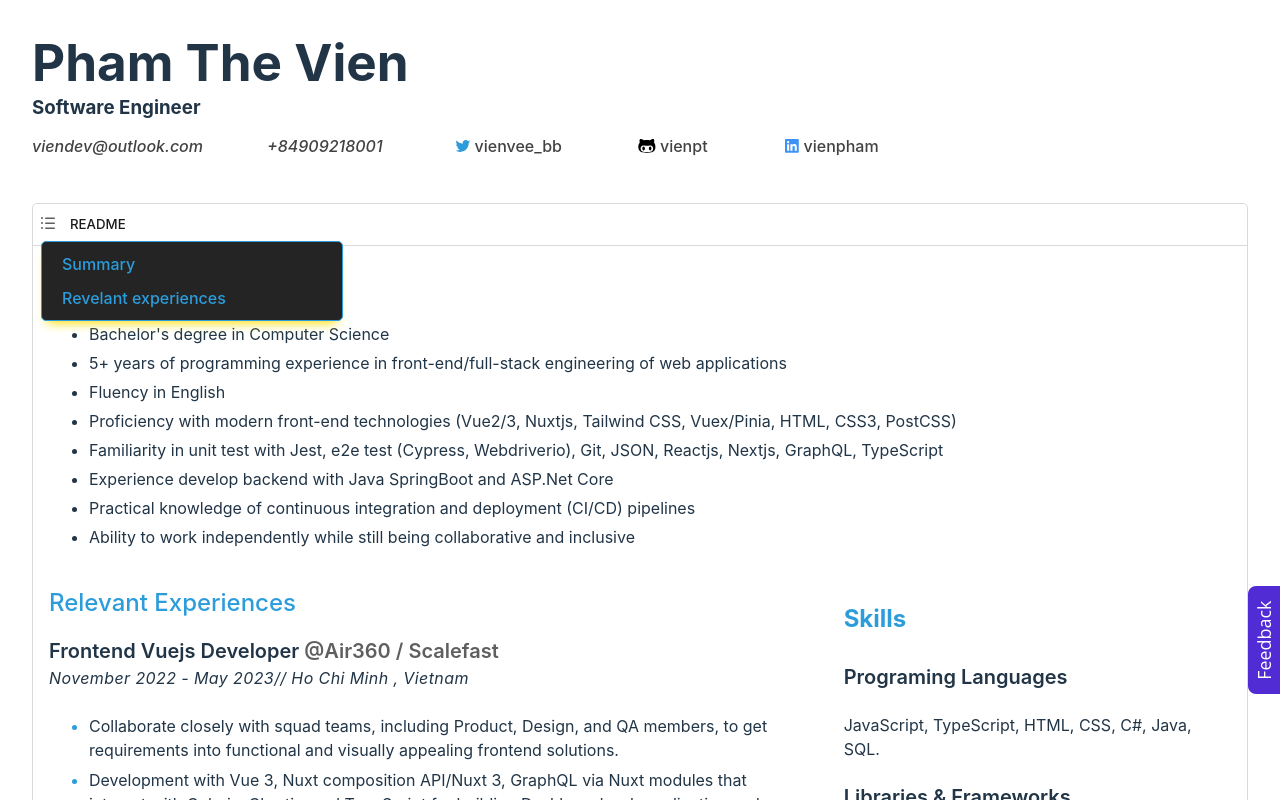
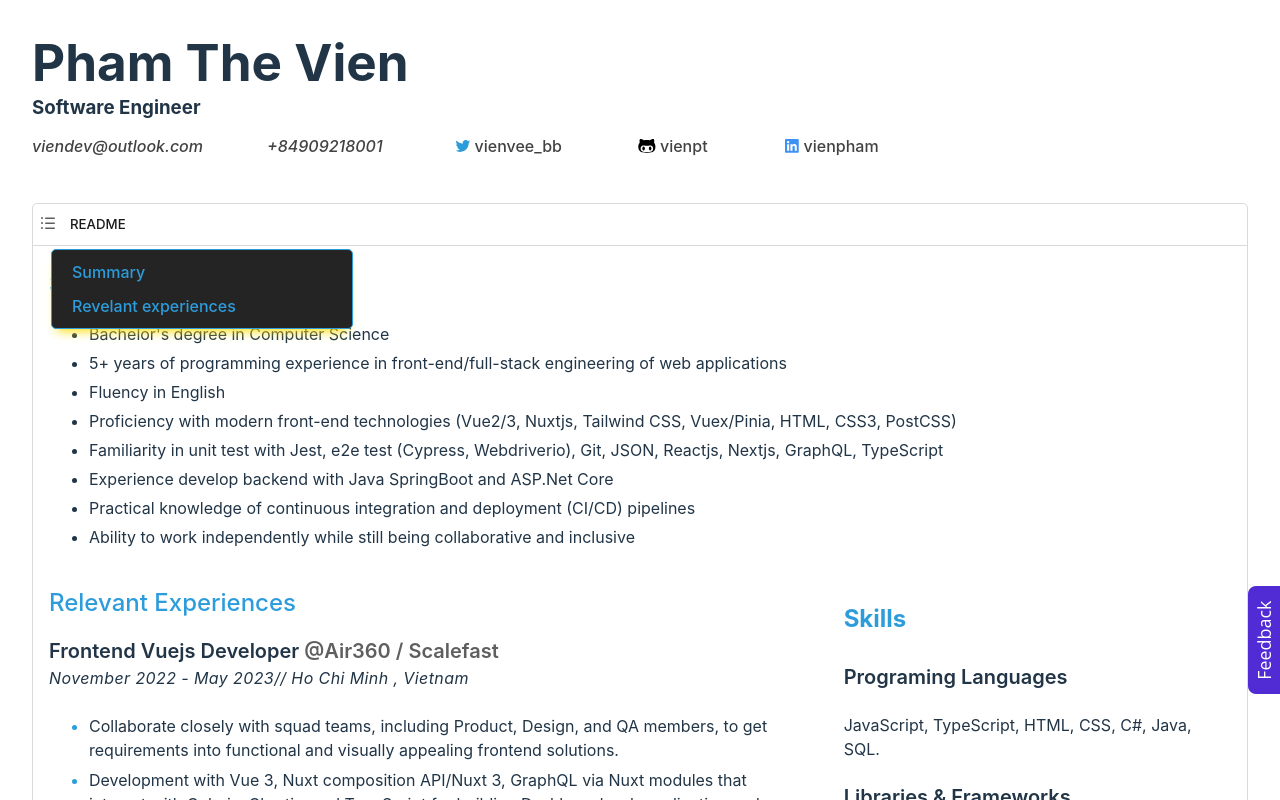
Before and after one commit to vienpt/vienpham-cv, a React (Vite) app: page / in a window 1280 px wide. Both pictures are taken after a click on the button 48 px from the left and 224 px from the top of the page. Shown: the top 800 px of the page. Built offline with nearby package versions, Linux system fonts and the light colour scheme.

Commit message:
fix: update css readme nav

```diff
--- a/components/Nav.tsx
+++ b/components/Nav.tsx
@@ -15,7 +15,9 @@ export default function Nav({ onShowNav }: NavProps) {
       padding: '10px',
       border: '1px solid var(--blue-color)',
       borderRadius: '5px',
-      gap: '10px'
+      gap: '10px',
+      top: '45px',
+      left: '10px'
     }}
     >
       <a href="#summary" onClick={onShowNav}>Summary</a>
--- a/src/App.css
+++ b/src/App.css
@@ -55,6 +55,9 @@
   /* min-height: 100vh; */
 
   .cv-readme-hightlight {
+    display: flex;
+    justify-content: space-between;
+    align-items: center;
     position: sticky;
     top: 0;
     padding: 4px 0;
```
